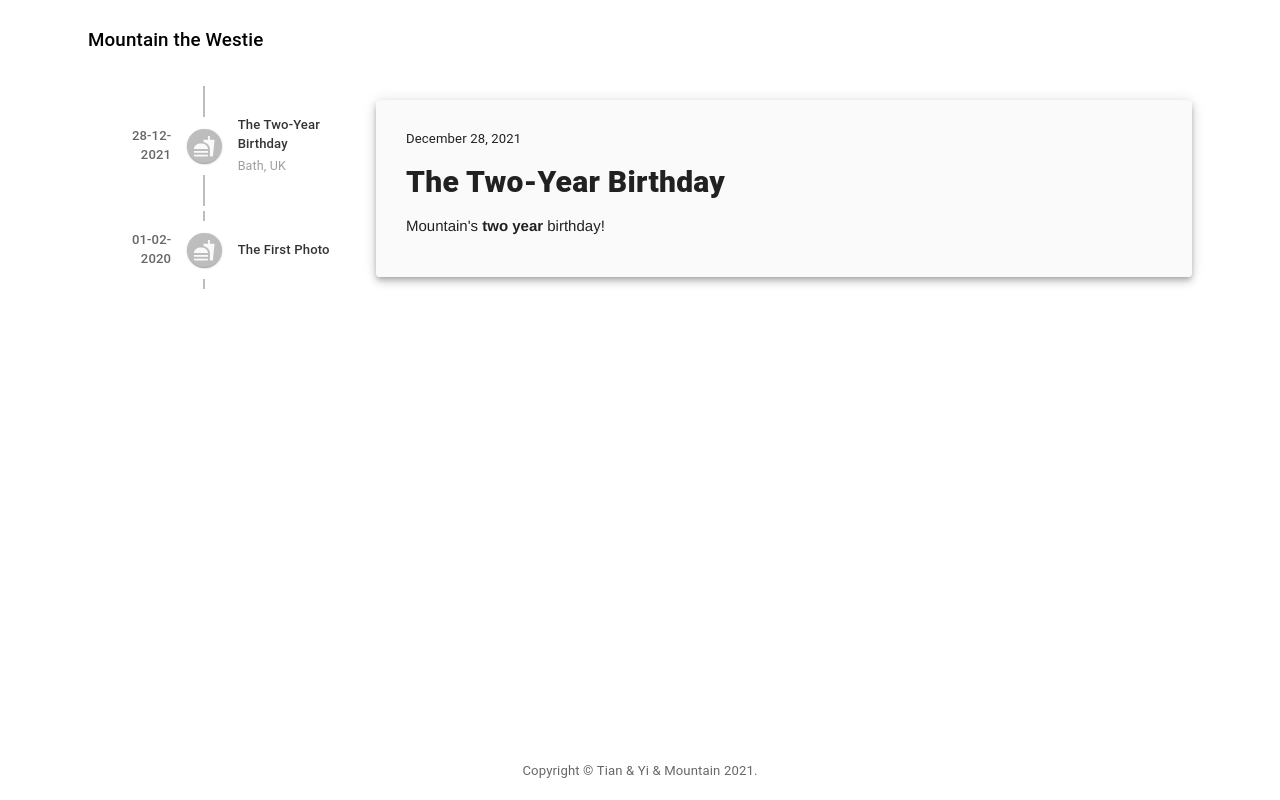
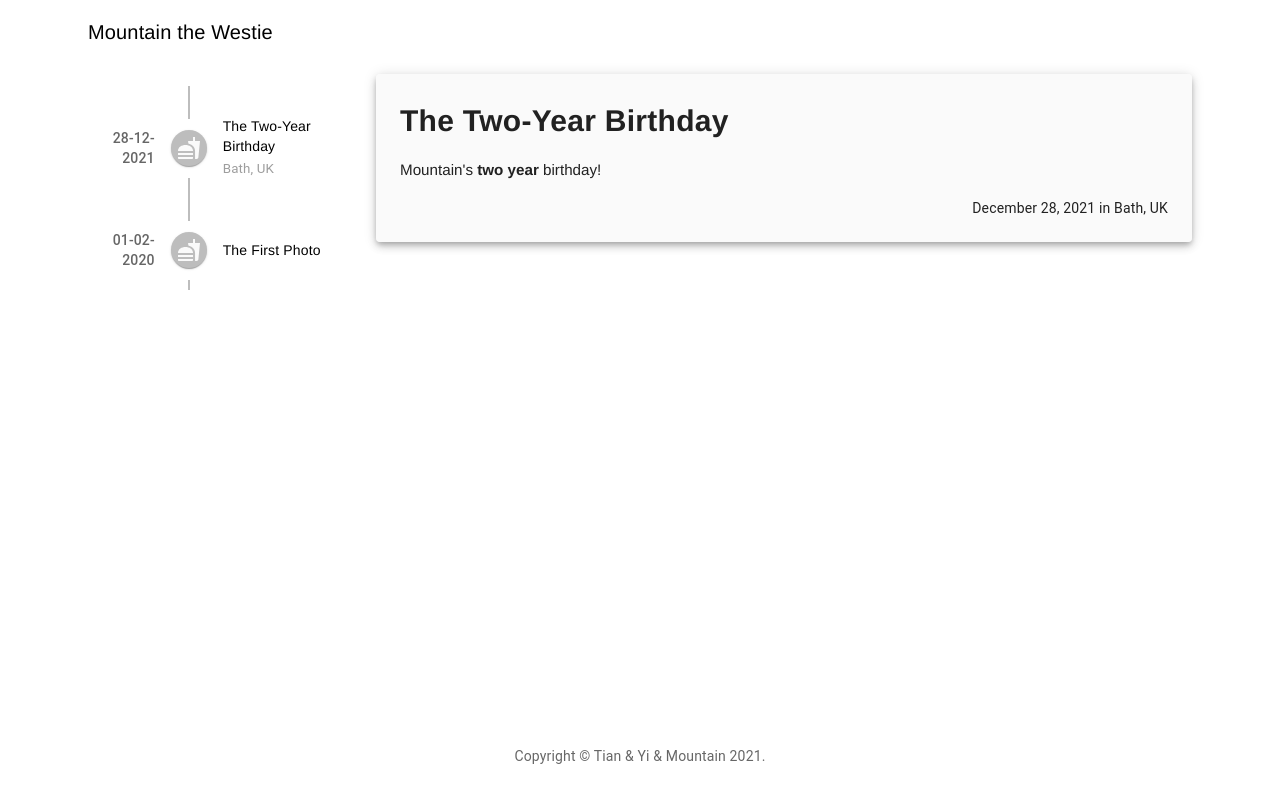
Before and after one commit to YuanTian1991/Mountain, a Gatsby site: page /notes/The-Two-Year-Birthday in a window 1280 px wide. Built offline with nearby package versions, Linux system fonts and the light colour scheme; Gatsby itself is replaced by a stand-in of ours; some packages are replaced by stand-ins of ours.

Commit message:
Mostly done, removed typograph.js

```diff
--- a/contents/notes/2020-2-1-The-First-Photo/index.md
+++ b/contents/notes/2020-2-1-The-First-Photo/index.md
@@ -9,3 +9,16 @@ location: ''
 ![Westie](./figure1.jpeg)
 
 This is the first photo we found for Mountain. It should be taken by the origin breeder, when Mountain was just a tiny little baby, who is already trying to break prison.
+
+![Westie](./figure1.jpeg)
+
+This is the first photo we found for Mountain. It should be taken by the origin breeder, when Mountain was just a tiny little baby, who is already trying to break prison.
+![Westie](./figure1.jpeg)
+
+This is the first photo we found for Mountain. It should be taken by the origin breeder, when Mountain was just a tiny little baby, who is already trying to break prison.
+![Westie](./figure1.jpeg)
+
+This is the first photo we found for Mountain. It should be taken by the origin breeder, when Mountain was just a tiny little baby, who is already trying to break prison.
+![Westie](./figure1.jpeg)
+
+This is the first photo we found for Mountain. It should be taken by the origin breeder, when Mountain was just a tiny little baby, who is already trying to break prison.
--- a/gatsby-config.js
+++ b/gatsby-config.js
@@ -12,12 +12,12 @@ module.exports = {
         path: `${__dirname}/contents/notes`,
       },
     },
-    {
-      resolve: `gatsby-plugin-typography`,
-      options: {
-        pathToConfigModule: `src/utils/typography`,
-      },
-    },
+    // {
+    //   resolve: `gatsby-plugin-typography`,
+    //   options: {
+    //     pathToConfigModule: `src/utils/typography`,
+    //   },
+    // },
     `gatsby-plugin-sharp`,
     {
       resolve: `gatsby-transformer-remark`,
--- a/src/components/TimeLine.js
+++ b/src/components/TimeLine.js
@@ -69,7 +69,12 @@ export default function CustomizedTimeline() {
                 <TimelineContent sx={{ py: "30px", px: 2 }}>
                   <Typography
                     variant="body2"
-                    style={{ fontWeight: "500", cursor: "pointer" }}
+                    style={{
+                      fontWeight: "500",
+                      cursor: "pointer",
+                      fontFamily:
+                        "Ubuntu, Avenir Next, Helvetica Neue, Segoe UI, Helvetica, Arial, sans-serif",
+                    }}
                     onClick={() =>
                       handlePageClick(node.frontmatter.slug, index)
                     }
--- a/src/layouts/index.css
+++ b/src/layouts/index.css
@@ -20,5 +20,11 @@
 }
 
 img {
-  border-radius: 3px;
+  border-radius: 5px;
 }
+
+p {
+  font-size: 1.9vh;
+  line-height: 1.6;
+  font-family: Ubuntu, "Avenir Next", "Helvetica Neue", "Segoe UI", "Helvetica", "Arial", "sans-serif";
+}
--- a/src/layouts/index.js
+++ b/src/layouts/index.js
@@ -14,6 +14,7 @@ import "./index.css";
 
 import Footer from "../components/layout/footer";
 import TimeLine from "../components/TimeLine";
+import { fontFamily } from "@mui/system";
 
 const Layout = ({ children }) => {
   const theme = useTheme();
@@ -26,7 +27,7 @@ const Layout = ({ children }) => {
   return (
     <Container maxWidth="lg">
       <Box my={1}>
-        <Toolbar>
+        <Toolbar variant="dense">
           <Grid container spacing="1" alignItems="center">
             <Grid item>
               {" "}
@@ -45,7 +46,11 @@ const Layout = ({ children }) => {
                 <Typography
                   variant="h6"
                   component="span"
-                  style={{ fontWeight: 500 }}
+                  style={{
+                    fontWeight: 500,
+                    fontFamily:
+                      "Ubuntu, Avenir Next, Helvetica Neue, Segoe UI, Helvetica, Arial, sans-serif",
+                  }}
                 >
                   Mountain the Westie
                 </Typography>
@@ -74,10 +79,11 @@ const Layout = ({ children }) => {
           item
           xs={12}
           md={9}
-          style={{
-            // height: isSmallScreen ? "calc(65vh - 64px)" : "calc(100vh - 128px)",
-            overflowY: "auto",
-          }}
+          style={
+            {
+              // height: isSmallScreen ? "calc(65vh - 64px)" : "calc(100vh - 128px)",
+            }
+          }
         >
           <Container>
             <main>{children}</main>
@@ -90,16 +96,3 @@ const Layout = ({ children }) => {
 };
 
 export default Layout;
-
-const Menu = () => {
-  return (
-    <ul className="menu">
-      <li>
-        <Link to="/">Home</Link>
-      </li>
-      <li>
-        <Link to="/notes/The-Two-Year-Birthday">Test</Link>
-      </li>
-    </ul>
-  );
-};
--- a/src/templates/noteTemplate.js
+++ b/src/templates/noteTemplate.js
@@ -1,14 +1,16 @@
 import React, { useEffect } from "react";
 import { graphql } from "gatsby";
-import { Typography, Paper } from "@mui/material";
+import { Typography, Paper, useMediaQuery } from "@mui/material";
+import { useTheme } from "@mui/material/styles";
 
 import SEO from "../components/note/SEO";
 
-export default function Template({
-  data, // this prop will be injected by the GraphQL query below.
-}) {
+export default function Template({ data }) {
   const { markdownRemark } = data; // data.markdownRemark holds your post data
   const { frontmatter, html } = markdownRemark;
+
+  const theme = useTheme();
+  const isSmallScreen = !useMediaQuery(theme.breakpoints.up("md"));
 
   useEffect(() => {
     console.log(frontmatter);
@@ -20,14 +22,16 @@ export default function Template({
       <Paper
         elevation={5}
         style={{
-          padding: "2em",
+          padding: "1.5em",
           backgroundColor: "rgba(245, 245, 245, 0.5)",
-          marginTop: "20px",
-          marginBottom: "50px",
+          marginTop: "10px",
+          // marginBottom: "50px",
+          overflowY: "auto",
+          maxHeight: isSmallScreen
+            ? "calc(65vh - 70px)"
+            : "calc(100vh - 165px)",
         }}
       >
-        <Typography variant="body2">{frontmatter.date}</Typography>
-
         <Typography
           sx={{
             fontSize: {
@@ -36,7 +40,12 @@ export default function Template({
               xs: 20,
             },
           }}
-          style={{ fontWeight: "900", marginTop: "10px", marginBottom: "10px" }}
+          style={{
+            fontWeight: "700",
+            marginBottom: "10px",
+            fontFamily:
+              "Ubuntu, Avenir Next, Helvetica Neue, Segoe UI, Helvetica, Arial, sans-serif",
+          }}
         >
           {frontmatter.title}
         </Typography>
@@ -45,6 +54,12 @@ export default function Template({
           className="blog-post-content"
           dangerouslySetInnerHTML={{ __html: html }}
         />
+        <Typography variant="body2" style={{ float: "right" }}>
+          {frontmatter.date}
+          {frontmatter.location !== "" && (
+            <> {" in " + frontmatter.location} </>
+          )}
+        </Typography>
       </Paper>
     </div>
   );
--- a/src/utils/typography.js
+++ b/src/utils/typography.js
@@ -1,32 +1,7 @@
 import Typography from "typography";
 import githubTheme from "typography-theme-github";
 
-githubTheme.overrideThemeStyles = ({ rhythm }, options) => ({
-  //   "h1,h2,h3,h4,h5,h6": {
-  //     color: 'hsla(0,0%,0%,0.9)',
-  //     marginTop: "0.8em",
-  //     marginBottom: '0.8em',
-  //     lineHeight: '2',
-  //   },
-  //   "img": {
-  //       borderRadius: '6px',
-  //   },
-  //   "pre": {
-  //       border: '1px solid lightgrey',
-  //   },
-  // "p": {
-  //   color: 'black',
-  //   marginTop: "0.5em",
-  //   marginBottom: '0.5em',
-  //   // lineHeight: "1.6",
-  // },
-  //   "a": {
-  //     color: '#00b2ca'
-  //   },
-  //   "strong": {
-  //     // backgroundColor: 'rgba(254, 217, 10, 0.7)'
-  // }
-});
+githubTheme.overrideThemeStyles = ({ rhythm }, options) => ({});
 
 const typography = new Typography(
   {
```
